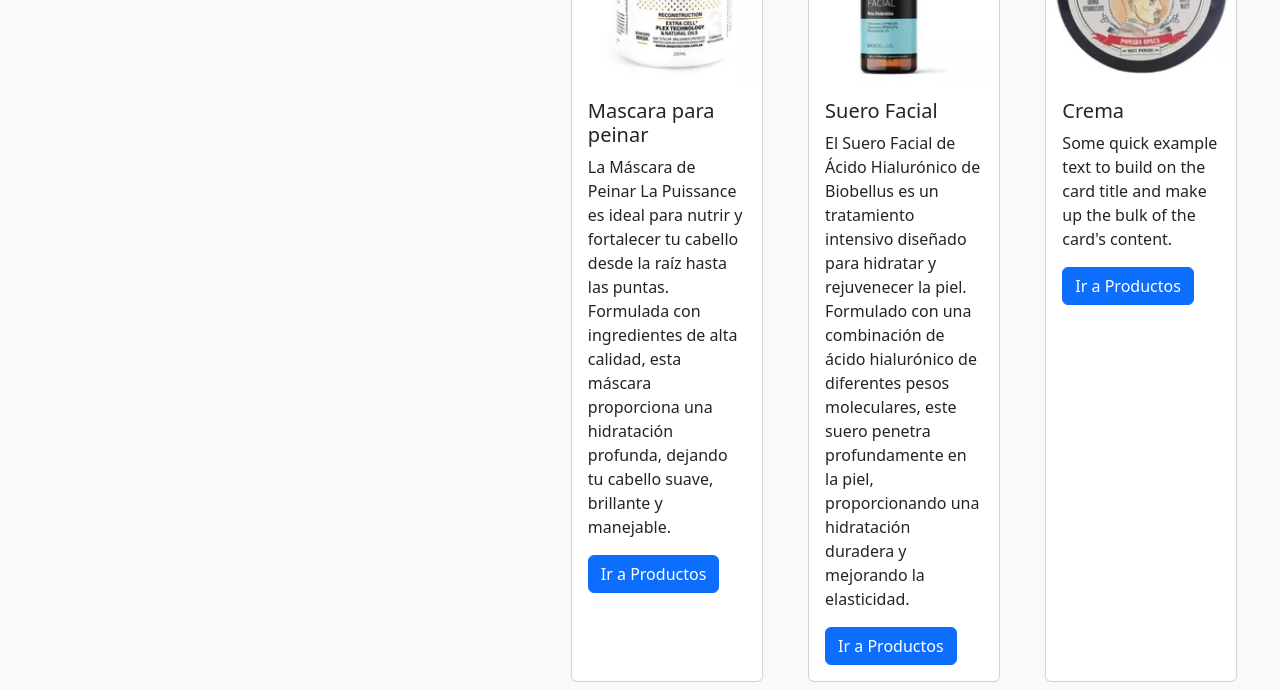
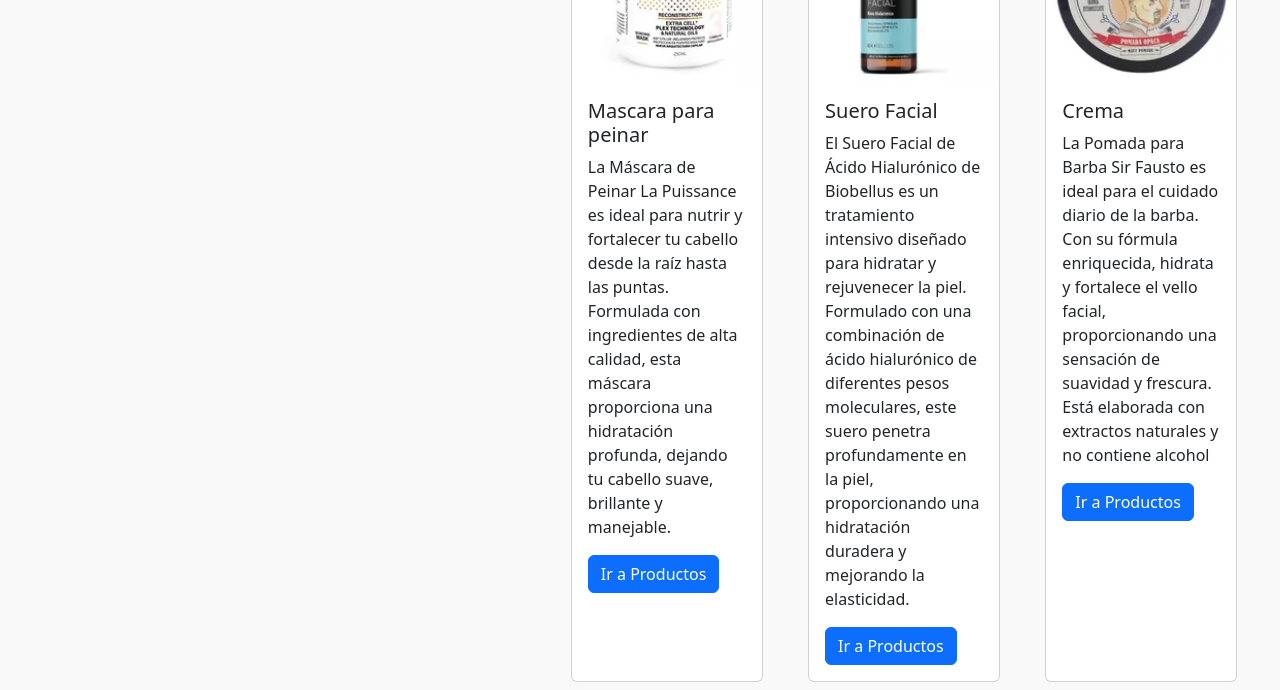
Before and after one commit to AgustinCuba/Entrega-con-scss, a website: page index.html in a window 1280 px wide. Shown: the part 780-1470 px from the top of the page. Drawn offline with nearby package versions, Linux system fonts and the light colour scheme.

Commit message:
ultima correcion

```diff
--- a/index.html
+++ b/index.html
@@ -11,8 +11,10 @@
     <link rel="stylesheet" href="./css/estilo.css">
 
     <!--SEO-->
-    <meta name="description" content="SP DISTRUIBORA es tu destino ideal para un cambio de look completo. Ofrecemos insumos de peluquería, tratamientos faciales, manicura, pedicura y mucho más. ">
-    <meta name ="keywords" content="peluqueria , belleza facial , serum , shampoo , acondicionador , belleza , cuidado del cabello , manicura">
+    <meta name="description"
+        content="SP DISTRUIBORA es tu destino ideal para un cambio de look completo. Ofrecemos insumos de peluquería, tratamientos faciales, manicura, pedicura y mucho más. ">
+    <meta name="keywords"
+        content="peluqueria , belleza facial , serum , shampoo , acondicionador , belleza , cuidado del cabello , manicura">
     <meta name="author" content="Agustin Cuba">
 
     <link rel="icon" href="./assets/img/favicon-16x16.png">
@@ -128,8 +130,9 @@
                 <img src="./assets/img/pomada.webp  " class="card-img-top" alt="aa">
                 <div class="card-body">
                     <h5 class="card-title">Crema </h5>
-                    <p class="card-text">Some quick example text to build on the card title and make up the bulk of the
-                        card's content.</p>
+                    <p class="card-text">La Pomada para Barba Sir Fausto es ideal para el cuidado diario de la barba.
+                        Con su fórmula enriquecida, hidrata y fortalece el vello facial, proporcionando una sensación de
+                        suavidad y frescura. Está elaborada con extractos naturales y no contiene alcohol</p>
                     <a href="./pages/producto.html" class="btn btn-primary">Ir a Productos</a>
                 </div>
             </div>
```
